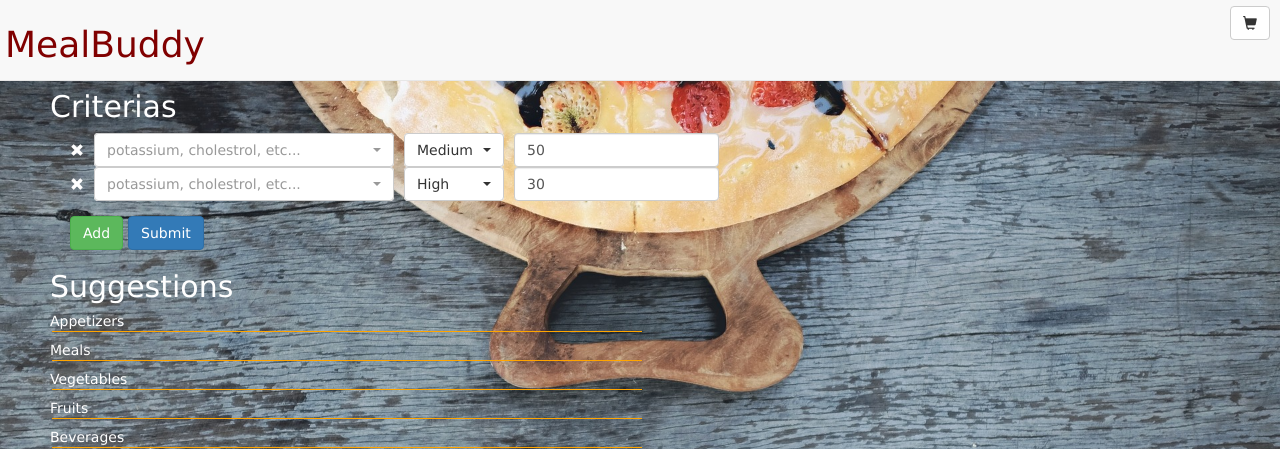
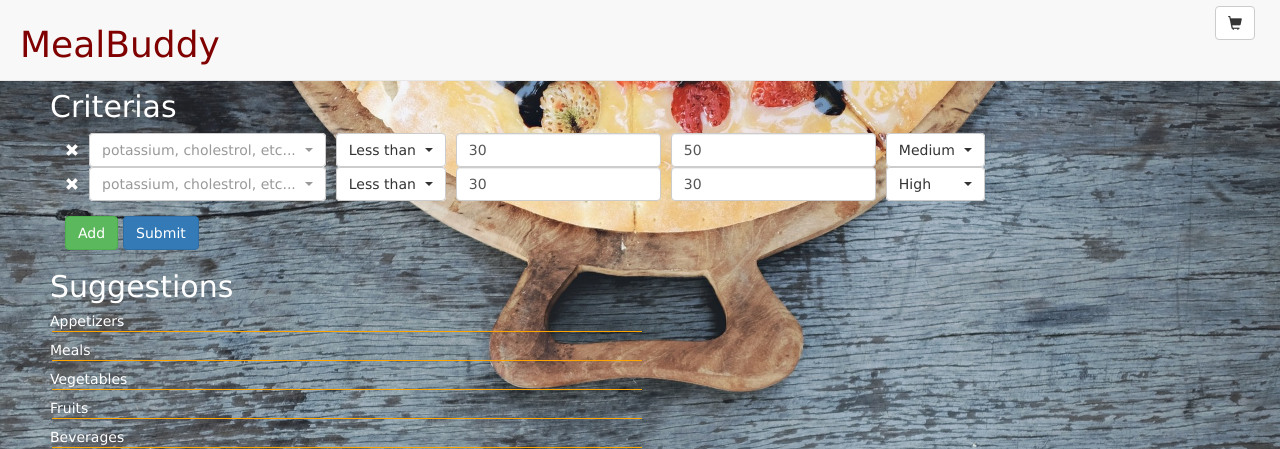
Before and after one commit to prithvisathiya/MealBuddy, a Node server app: page / in a window 1280 px wide. Shown: the top 449 px of the page. Run offline with Node 20, Linux system fonts and the light colour scheme; some libraries are stand-ins or nearby versions.

Commit message:
added different ranges, and changed query

```diff
--- a/public/javascripts/index.js
+++ b/public/javascripts/index.js
@@ -8,6 +8,9 @@ $(document).ready(function() {
 	var priorityList = ['High', 'Medium', 'Low'];
 	// $('.selectpicker').selectpicker('mobile');
 
+	//set the tool bar to the right width of the screen
+	var windowWidth = $(window).width();
+	$('nav').css('width', windowWidth);
 
 	$('#add').click(function(e) {
 		var tr = DOMcreator({name:'tr', classlist:['table-row']});
@@ -44,14 +47,29 @@ $(document).ready(function() {
 		e.preventDefault();
 		var allCriterias = [];
 		$('.table-row').each(function(tr) {
+			var row = $(this);
 			var criteria = {};
-			criteria.name = $(this).find('select.criteria-name').val();
+			criteria.name = row.find('select.criteria-name').val();
 			if(criteria.name != ""){
-				criteria.priority = $(this).find('.priority').val();
-				criteria.max = $(this).find('.max').val();
+				var rangeType = row.find('select.range-type').val();
+				switch(rangeType){
+					case 'lt':
+						criteria.min = 0;
+						criteria.max = parseInt(row.find('.range1').val());
+						break;
+					case 'between':
+						criteria.min = parseInt(row.find('.range1').val());
+						criteria.max = parseInt(row.find('.range2').val());
+						break;
+					default:
+						criteria.min = parseInt(row.find('.range1').val());
+						criteria.max = Infinity;
+				}
+				criteria.priority = row.find('select.priority').val();
 				allCriterias.push(criteria);
 			}
 		});
+		console.log(allCriterias);
 		if(allCriterias.length > 0) {
 			$.ajax({
 				type: 'POST',
@@ -77,13 +95,24 @@ $(document).ready(function() {
 		removeFromMealCart(item);
 	});
 	if( /Android|webOS|iPhone|iPad|iPod|BlackBerry/i.test(navigator.userAgent) ) {
-		$('.selectpicker').selectpicker('mobile');
+		// $('.selectpicker').selectpicker('mobile');
 		$('.selectpicker').selectpicker('refresh');
 	}
 	$('body').on('click', 'li.item a', function(e) {
 		//Get clicked item info
 		console.log($(this).data('item-info'));
 		displayInfo($(this).data('item-info'));
+	});
+
+	$('body').on('change', 'select.range-type', function(e) {
+		switch($(this).val()) {
+			case 'between':
+				$(this).parents('tr').find('input.range2').show();
+				break;
+			default:
+				$(this).parents('tr').find('input.range2').hide();
+
+		}
 	});
 
 	$('#item-info-popup').click(function(e) {
@@ -207,3 +236,9 @@ $(document).ready(function() {
 	}
 
 });
+
+$(window).resize(function() {
+	var windowWidth = $(window).width();
+	$('nav').css('width', windowWidth);
+
+});
--- a/public/stylesheets/style.css
+++ b/public/stylesheets/style.css
@@ -77,6 +77,10 @@ ul {
 	list-style-type: none;
 }
 
+.items-list {
+	background-color: white;
+	opacity: .8;
+}
 
 #itemInfoImage {
 	vertical-align: middle;
--- a/routes/index.js
+++ b/routes/index.js
@@ -33,19 +33,24 @@ router.post('/submit', function(req, res, next) {
 	'ifnull(type, "N/A") as type, ' +
 	'ifnull(cuisine, "N/A") as cuisine ' +
 	'from items where 1=1 ';
-	query += ' ';
 	all.forEach(function(el, idx) {
-		console.log(el.name + ": " + el.max);
-		query += 'and `' + el.name + '` < ' + el.max + ' ';
+		if(el.max == Infinity) {
+			query += 'and `' + el.name + '` > ' + el.min + ' ';
+		}else {
+			query += 'and `' + el.name + '` between ' + el.min + ' and ' + el.max + ' ';
+		}
+		console.log(el.name + ' min: ' + el.min + ' max: ' + el.max);
+
 	});
 	console.log(query);
 	connection.query(query, function(err, rows) {
 		if(err) {
+			console.log(err);
 			console.log('DB: Error retrieving from items');
 			res.write(JSON.stringify({"success": false}));
 		}
 		else {
-			// console.log(rows);
+			console.log('Number of rows retrieved: ' + rows.length);
 			res.write(JSON.stringify({"success": true, "result": rows}));
 		}
 		res.end();
--- a/views/index.jade
+++ b/views/index.jade
@@ -3,10 +3,11 @@ extends layout
 block content
   script(src="/javascripts/index.js")
   nav.navbar.navbar-default.navbar-fixed-top
-    h1#MealBuddy MealBuddy
-    button#mealCart.btn.btn-default.glyphicon.glyphicon-shopping-cart(type='button')
+    .container-fluid
+      h1#MealBuddy MealBuddy
+      button#mealCart.btn.btn-default.glyphicon.glyphicon-shopping-cart(type='button')
   h2.display-4.m-b-2 Criterias
-  .main.container
+  .main.container-fluid
 
     //- register form
     form#criteria-form
@@ -15,37 +16,52 @@ block content
           td
             span.glyphicon.glyphicon-remove
           td
-            select.form-control.selectpicker.criteria-name(type='text', title='potassium, cholestrol, etc...', data-live-search='true', data-width="300px")
+            select.form-control.selectpicker.criteria-name(type='text', title='potassium, cholestrol, etc...', data-live-search='true', data-width="100%")
               option(value='fat') fat
               option(value='potassium') potassium
               option(value='sugar') sugar
               option(value='fat') calories
           td
-            select.form-control.selectpicker.priority(data-width="100px")
+            select.form-control.selectpicker.range-type
+              option(value='lt') Less than
+              option(value='between') Between
+              option(value='gt') Greater than
+          td
+            input.form-control.range1(type='number', size='5', value=30)
+          td
+            input.form-control.range2(type='number', size=5, value=50)
+          td
+            select.form-control.selectpicker.priority(data-width="100%")
               option(value='none')
               option(value='high') High
               option(value='medium', selected='selected') Medium
               option(value='low') Low
-          td
-            input.form-control.max(type='number', value=50)
 
         tr.table-row
           td
             span.glyphicon.glyphicon-remove
           td
-            select.form-control.selectpicker.criteria-name(type='text', title='potassium, cholestrol, etc...', data-live-search='true', data-width="300px")
+            select.form-control.selectpicker.criteria-name(type='text', title='potassium, cholestrol, etc...', data-live-search='true', data-width="100%")
               option(value='fat') fat
               option(value='potassium') potassium
               option(value='sugar') sugar
               option(value='fat') calories
           td
-            select.form-control.selectpicker.priority(data-width="100px")
+            select.form-control.selectpicker.range-type
+              option(value='lt') Less than
+              option(value='between') Between
+              option(value='gt') Greater than
+          td
+            input.form-control.range1(type='number', size='5', value=30)
+          td
+            input.form-control.range2(type='number', size='5', value=30)
+          td
+            select.form-control.selectpicker.priority(data-width="100%")
               option(value='none')
               option(value='high', selected='selected') High
               option(value='medium') Medium
               option(value='low') Low
-          td
-            input.form-control.max(type='number', value=30)
+
 
       button#add.btn.btn-success(type="button") Add
 
```
Also changed, not shown: insert.sql (line endings or trailing spaces).
